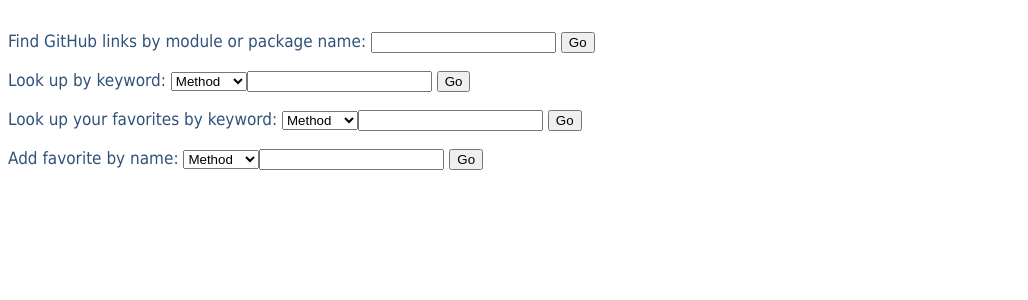
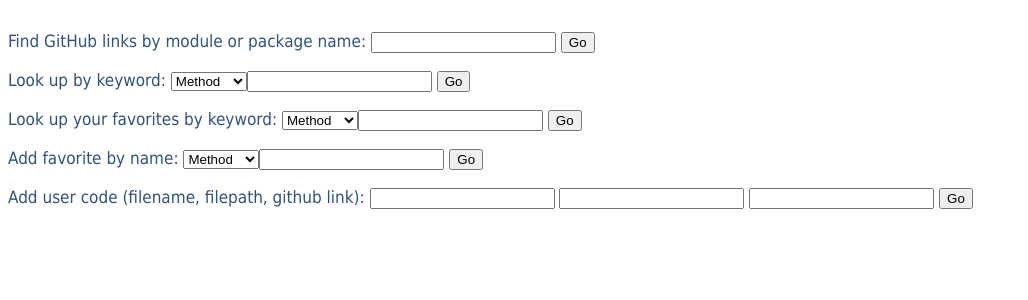
Before and after one commit to sedona-thomas/Database-Project, a Flask app: page / in a window 1280 px wide. Shown: the part 372-672 px from the top of the page, without its empty margins (0-1028 px from the left). Run offline with Flask 2, Linux system fonts and the light colour scheme; parts of the project's set-up code (start-up, migrations or seed data) failed here and were passed over.

Commit message:
Update index.html

```diff
--- a/webserver/templates/index.html
+++ b/webserver/templates/index.html
@@ -69,5 +69,14 @@
       </p>
     </form>
 
+    <form method="POST" action="/add_user_code">
+      <p>Add user code (filename, filepath, github link):
+        <input type="text" name="filepath">
+        <input type="text" name="filename">
+        <input type="text" name="github_link">
+	<input type="submit" value="Go">
+      </p>
+    </form>
+
 </body>
 </html>
```
